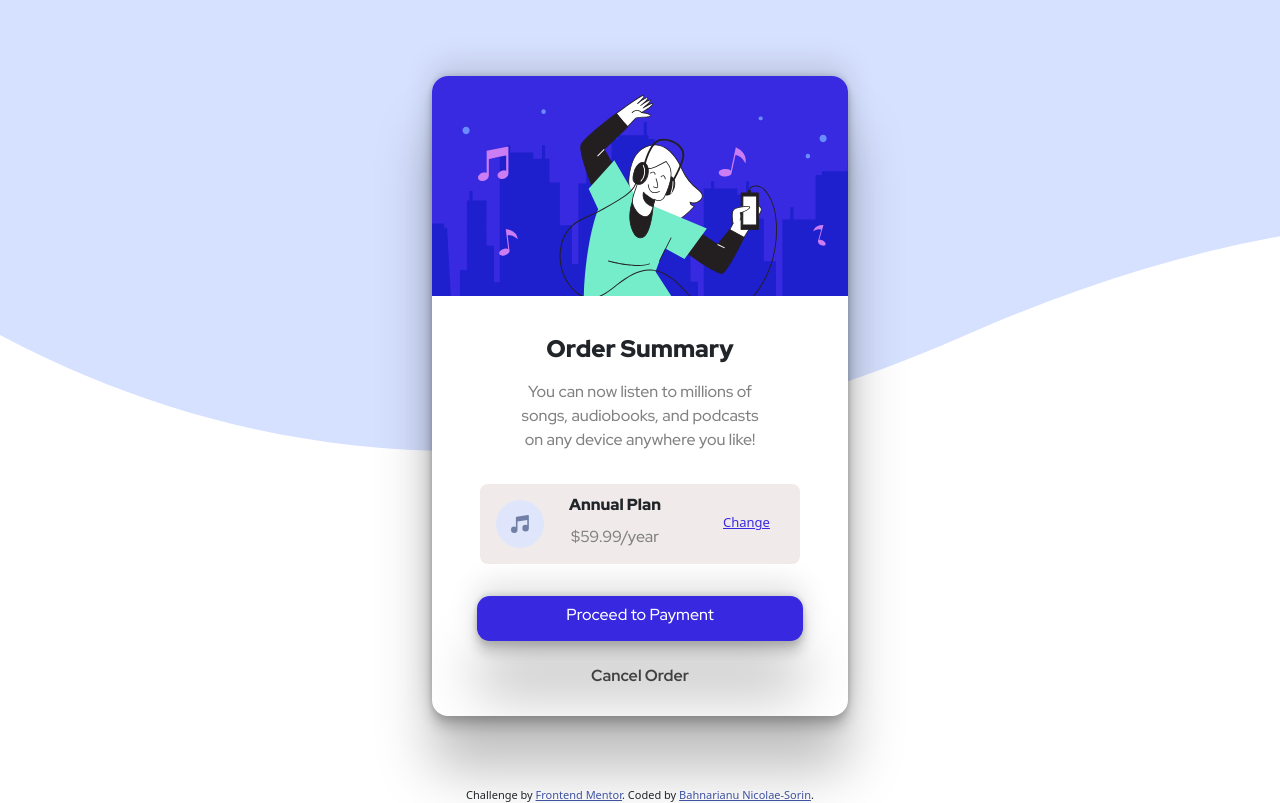
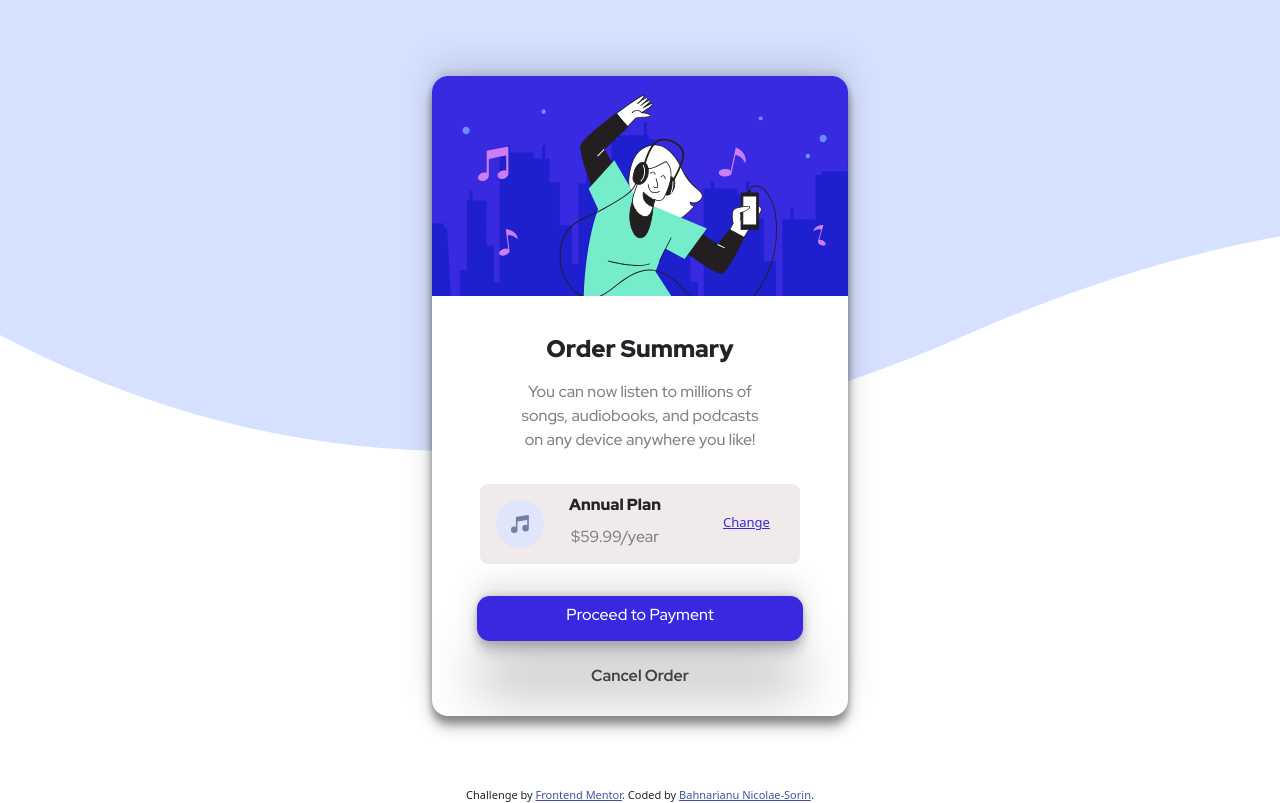
Before and after one commit to Biseq12/Biseq12.github.io, a plain HTML site: page index.html in a window 1280 px wide. Shown: the part 132-935 px from the top of the page. Drawn offline with nearby package versions, Linux system fonts and the light colour scheme.

Commit message:
Update style.css

```diff
--- a/style/style.css
+++ b/style/style.css
@@ -26,7 +26,7 @@ body{
     background-color: white;
     border-radius: 16px;
     text-align: center;
-    box-shadow: rgba(0, 0, 0, 0.25) 0px 54px 55px, rgba(0, 0, 0, 0.12) 0px -12px 30px, rgba(0, 0, 0, 0.12) 0px 4px 6px, rgba(0, 0, 0, 0.17) 0px 12px 13px, rgba(0, 0, 0, 0.09) 0px -3px 5px;
+    box-shadow: rgba(0, 0, 0, 0.25) 0px 0.5rem 0.5rem, rgba(0, 0, 0, 0.12) 0px -0.8rem 2.2rem, rgba(0, 0, 0, 0.12) 0px 0.4rem 0.4rem, rgba(0, 0, 0, 0.17) 0px 0.8rem 0.9rem, rgba(0, 0, 0, 0.09) 0px -0.3rem 0.4rem;
 
 }
 
```
